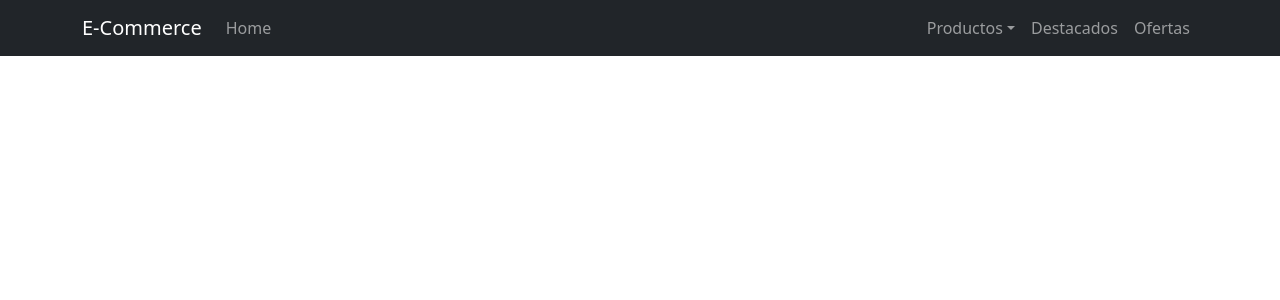
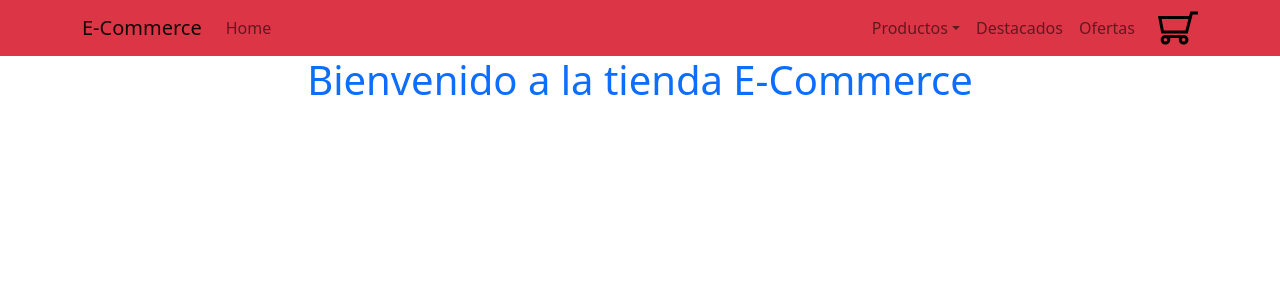
Before and after one commit to juanma21century/ecommerce_sola, a React (Create React App) app: page / in a window 1280 px wide. Shown: the top 300 px of the page. Built offline with nearby package versions, Linux system fonts and the light colour scheme.

Commit message:
agregado CartWidget y ItemListContainer

```diff
--- a/src/App.js
+++ b/src/App.js
@@ -1,9 +1,14 @@
 import NavBar from "./components/NavBar";
+import ItemListContainer from "./components/ItemListContainer";
+
 
 function App() {
+
   return (
     <>
     <NavBar/>
+    <ItemListContainer mensaje = "Bienvenido a la tienda E-Commerce" />
+
     </>
 
   )
--- /dev/null
+++ b/src/components/CartWidget.js
@@ -0,0 +1,12 @@
+import React from 'react'
+import cart from '../images/cart.svg'
+
+const CartWidget = () => {
+    return (
+        <a href="/cart"><img className= "cart-img" src= {cart} alt="" /></a>
+
+
+    )
+}
+
+export default CartWidget
--- /dev/null
+++ b/src/components/ItemListContainer.js
@@ -0,0 +1,14 @@
+import React from 'react'
+
+const ItemListContainer = (greeting) => {
+
+    const saludo = (greeting.mensaje)
+
+    return (
+        <div>
+            <h1 className = "text-center text-primary" > {saludo} </h1>
+        </div>
+    )
+}
+
+export default ItemListContainer
--- a/src/components/NavBar.js
+++ b/src/components/NavBar.js
@@ -4,11 +4,16 @@ import { Container } from 'react-bootstrap';
 import { Navbar } from 'react-bootstrap';
 import { NavDropdown } from 'react-bootstrap';
 import { Nav } from 'react-bootstrap';
+import CartWidget from './CartWidget';
+import './styles.css'
 
 const NavBar = () => {
+
+
+
     return (
         <>
-        <Navbar collapseOnSelect expand="lg" bg="dark" variant="dark">
+        <Navbar collapseOnSelect expand="lg" bg="danger" variant="light">
         <Container>
         <Navbar.Brand href="#home">E-Commerce</Navbar.Brand>
         <Navbar.Toggle aria-controls="responsive-navbar-nav" />
@@ -16,16 +21,20 @@ const NavBar = () => {
             <Nav className="me-auto">
             <Nav.Link href="#deets">Home</Nav.Link>
             </Nav>
+
             <Nav>
             <NavDropdown title="Productos" id="collasible-nav-dropdown">
                 <NavDropdown.Item href="#action/3.1">Electronica</NavDropdown.Item>
                 <NavDropdown.Item href="#action/3.2">Celulares</NavDropdown.Item>
                 <NavDropdown.Item href="#action/3.3">Notebooks</NavDropdown.Item>
             </NavDropdown>
-            <Nav.Link href="#deets">Destacados</Nav.Link>
-            <Nav.Link eventKey={2} href="#memes">
+            <Nav.Link href="#destacados">Destacados</Nav.Link>
+            <Nav.Link eventKey={2} href="#ofertas">
                 Ofertas
             </Nav.Link>
+            <Nav>
+                <CartWidget/>
+            </Nav>
             </Nav>
         </Navbar.Collapse>
         </Container>
--- /dev/null
+++ b/src/components/styles.css
@@ -0,0 +1,5 @@
+.cart-img{
+    width: 40px;
+    height: 40px;
+    margin-left: 15px;
+}
--- a/src/index.js
+++ b/src/index.js
@@ -2,10 +2,10 @@ import React from 'react';
 import ReactDOM from 'react-dom';
 import App from './App';
 
-
 ReactDOM.render(
   <React.StrictMode>
-    <App />
+    <App nombre = "juanito" />
+
   </React.StrictMode>,
   document.getElementById('root')
 );
```
Also changed, not shown: src/images/cart.svg (added).
